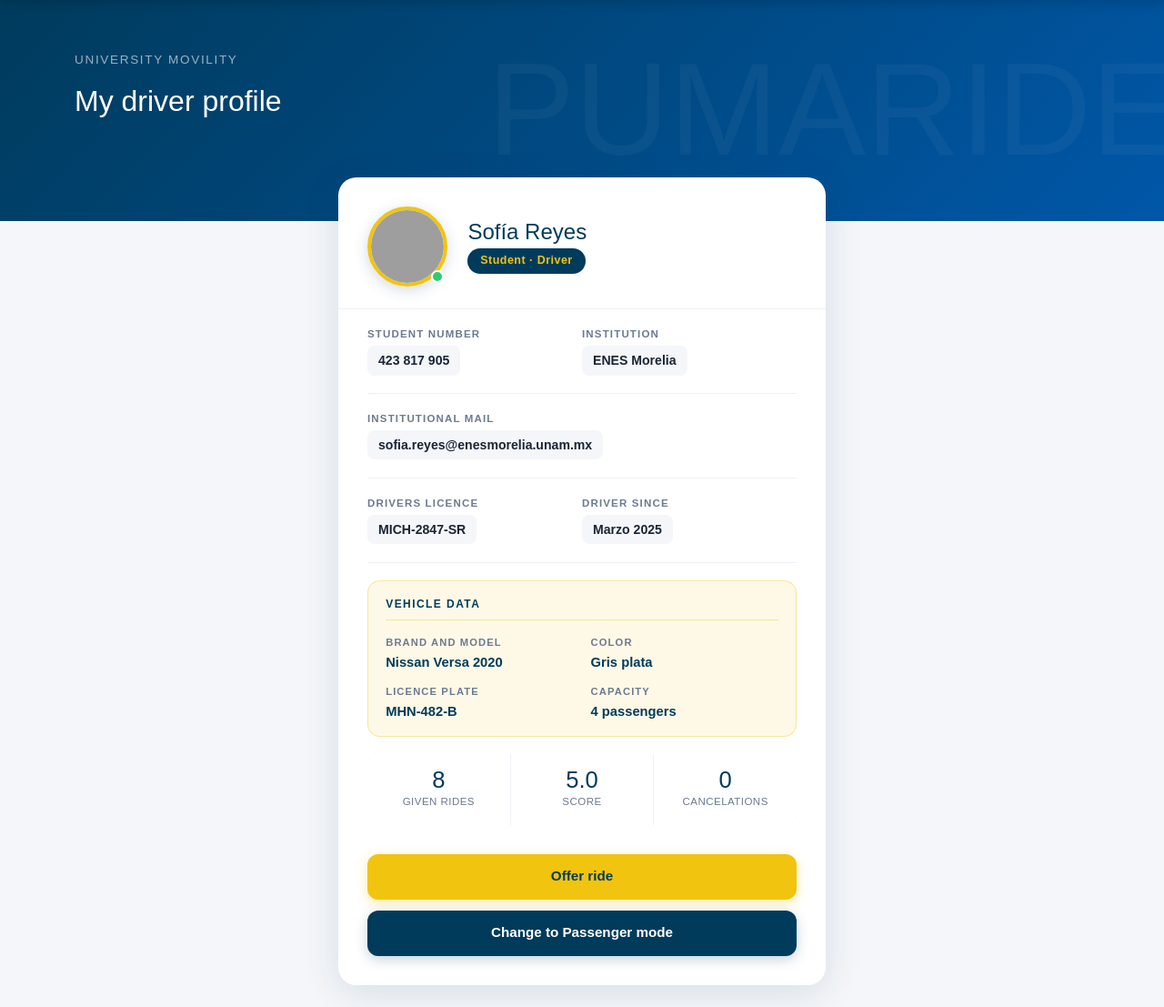
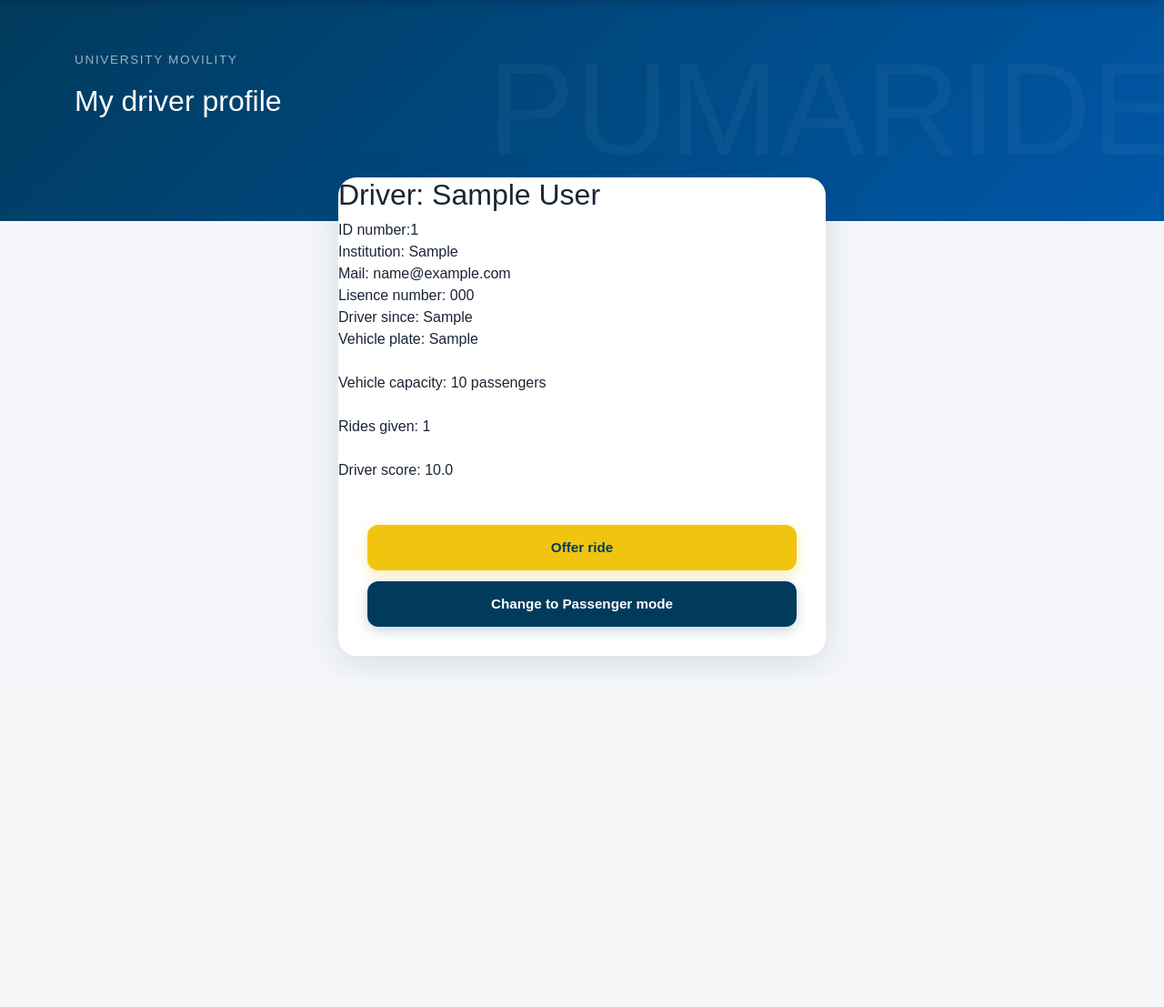
Before and after one commit to ForaneoPower/PumaRide, a Django app: template templates/ride/driver_profile.html in a window 1280 px wide. Shown: the part 62-1169 px from the top of the page at 91% size. After the commit the page ends 795 px from the top, so only its background shows below. Run offline with Django 5.2, Linux system fonts and the light colour scheme; the template is opened without the code that fills it: values that come from a table or form of the project are taken from there, others are empty; tables that the repository leaves empty hold one stand-in row (values such as "Sample post"); grey boxes are pictures that could not be loaded.

Commit message:
Modelos de usuario y conductor

```diff
--- a/PumaRide/settings.py
+++ b/PumaRide/settings.py
@@ -117,3 +117,5 @@ USE_TZ = True
 
 STATIC_URL = 'static/'
 STATIC_ROOT = BASE_DIR / 'staticfiles'
+
+AUTH_USER_MODEL = 'ride.User'
--- a/ride/models.py
+++ b/ride/models.py
@@ -1,4 +1,5 @@
 from django.db import models
+from django.contrib.auth.models import AbstractUser
 
 class RideRequest(models.Model):
     start_name = models.CharField(max_length=255)
@@ -10,3 +11,26 @@ class RideRequest(models.Model):
 
     distance_km = models.FloatField(null=True, blank=True)
     duration_min = models.FloatField(null=True, blank=True)
+
+class User(AbstractUser):
+    student_id = models.CharField(max_length=20, unique=True, null=True, blank=True)
+    institution = models.CharField(max_length=100, default='UNAM Morelia')
+    campus = models.CharField(max_length=100, default='Morelia, Mich.')
+    rides_taken = models.IntegerField(default=0)
+    score = models.FloatField(default=5.0)
+
+    def __str__(self):
+        return self.get_full_name()
+
+
+class Driver(models.Model):
+    user = models.OneToOneField('User', on_delete=models.CASCADE, related_name='driver_profile')
+    license_number = models.CharField(max_length=20, unique=True)
+    driver_since = models.CharField(max_length=30)
+    vehicle_plate = models.CharField(max_length=15, unique=True)
+    vehicle_capacity = models.IntegerField(default=4)
+    rides_given = models.IntegerField(default=0)
+    score = models.FloatField(default=5.0)
+
+    def __str__(self):
+        return f"{self.user.get_full_name()} - {self.vehicle_plate}"
--- a/templates/ride/driver_profile.html
+++ b/templates/ride/driver_profile.html
@@ -447,78 +447,17 @@
 <div class="container py-4" style="max-width: 560px;">
     <div class="profile-card">
 
-        <!-- Avatar + nombre -->
-        <div class="avatar-strip">
-            <div class="avatar-wrap">
-                <img src="https://ui-avatars.com/api/?name=Sofia+Reyes&background=003b5c&color=f1c40f&size=128&bold=true" alt="Foto de perfil">
-                <span class="status-dot"></span>
-            </div>
-            <div class="avatar-info">
-                <h2>Sofía Reyes</h2>
-                <span class="role-badge"> Student · Driver</span>
-            </div>
-        </div>
+        <h2>Driver: {{driver.user.get_full_name }}</h2>
 
-        <!-- Info personal -->
-        <div class="info-grid">
-            <div class="info-cell">
-                <label>Student number</label>
-                <p><span class="icon-pill">423 817 905</span></p>
-            </div>
-            <div class="info-cell">
-                <label>Institution</label>
-                <p><span class="icon-pill">ENES Morelia</span></p>
-            </div>
-            <div class="info-cell full">
-                <label>Institutional mail</label>
-                <p><span class="icon-pill">sofia.reyes@enesmorelia.unam.mx</span></p>
-            </div>
-            <div class="info-cell">
-                <label>Drivers licence</label>
-                <p><span class="icon-pill">MICH-2847-SR</span></p>
-            </div>
-            <div class="info-cell">
-                <label>Driver since</label>
-                <p><span class="icon-pill">Marzo 2025</span></p>
-            </div>
-        </div>
-
-        <!-- Vehículo -->
-        <div class="vehicle-card">
-            <div class="v-title">Vehicle data</div>
-            <div>
-                <div class="v-label">Brand and model</div>
-                <div class="v-val">Nissan Versa 2020</div>
-            </div>
-            <div>
-                <div class="v-label">Color</div>
-                <div class="v-val">Gris plata</div>
-            </div>
-            <div>
-                <div class="v-label">Licence plate</div>
-                <div class="v-val">MHN-482-B</div>
-            </div>
-            <div>
-                <div class="v-label">Capacity</div>
-                <div class="v-val">4 passengers</div>
-            </div>
-        </div>
-
-        <!-- Stats -->
-        <div class="stats-row">
-            <div class="stat-cell">
-                <div class="num">8</div>
-                <div class="lbl">Given rides</div>
-            </div>
-            <div class="stat-cell">
-                <div class="num">5.0</div>
-                <div class="lbl">Score</div>
-            </div>
-            <div class="stat-cell">
-                <div class="num">0</div>
-                <div class="lbl">Cancelations</div>
-            </div>
-        </div>
+        <span class="icon-pill">ID number:{{driver.user.student_id }}</span><br>
+        <span class="icon-pill">Institution: {{driver.user.institution }}</span><br>
+        <span class="icon-pill">Mail: {{driver.user.email }}</span><br>
+        <span class="icon-pill">Lisence number: {{driver.license_number }}</span><br>
+        <span class="icon-pill">Driver since: {{driver.driver_since }}</span><br>
+        <div class="v-val">Vehicle plate: {{driver.vehicle_plate }}</div><br>
+        <div class="v-val">Vehicle capacity: {{driver.vehicle_capacity }} passengers</div><br>
+        <div class="num">Rides given: {{driver.rides_given }}</div><br>
+        <div class="num">Driver score: {{driver.score }}</div><br>
 
         <!-- Botones -->
         <div class="actions">
```
Also changed, not shown: ride/views.py (+6 -3 lines), seed.py (added, +41 -0 lines), templates/ride/passenger_profile.html (+9 -51 lines), plugin/views.py (added), ride/migrations/0001_initial.py.
